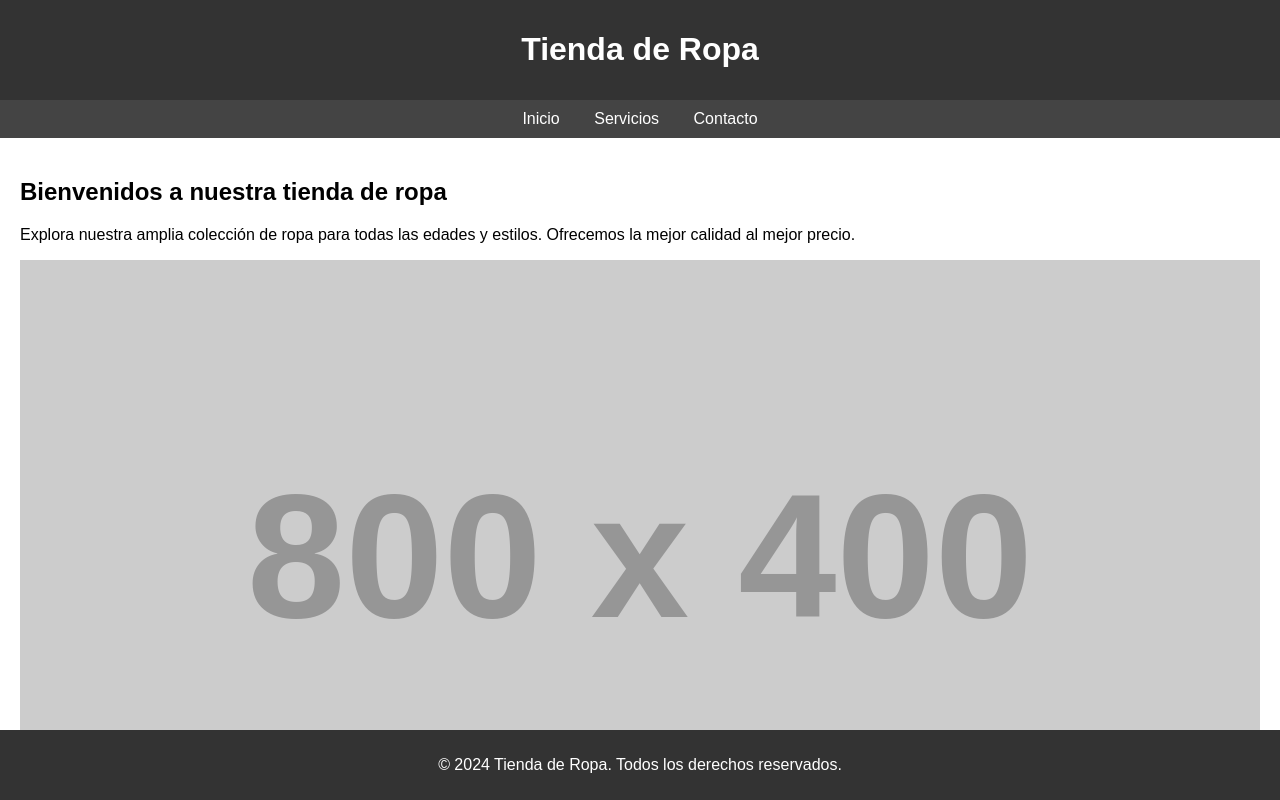
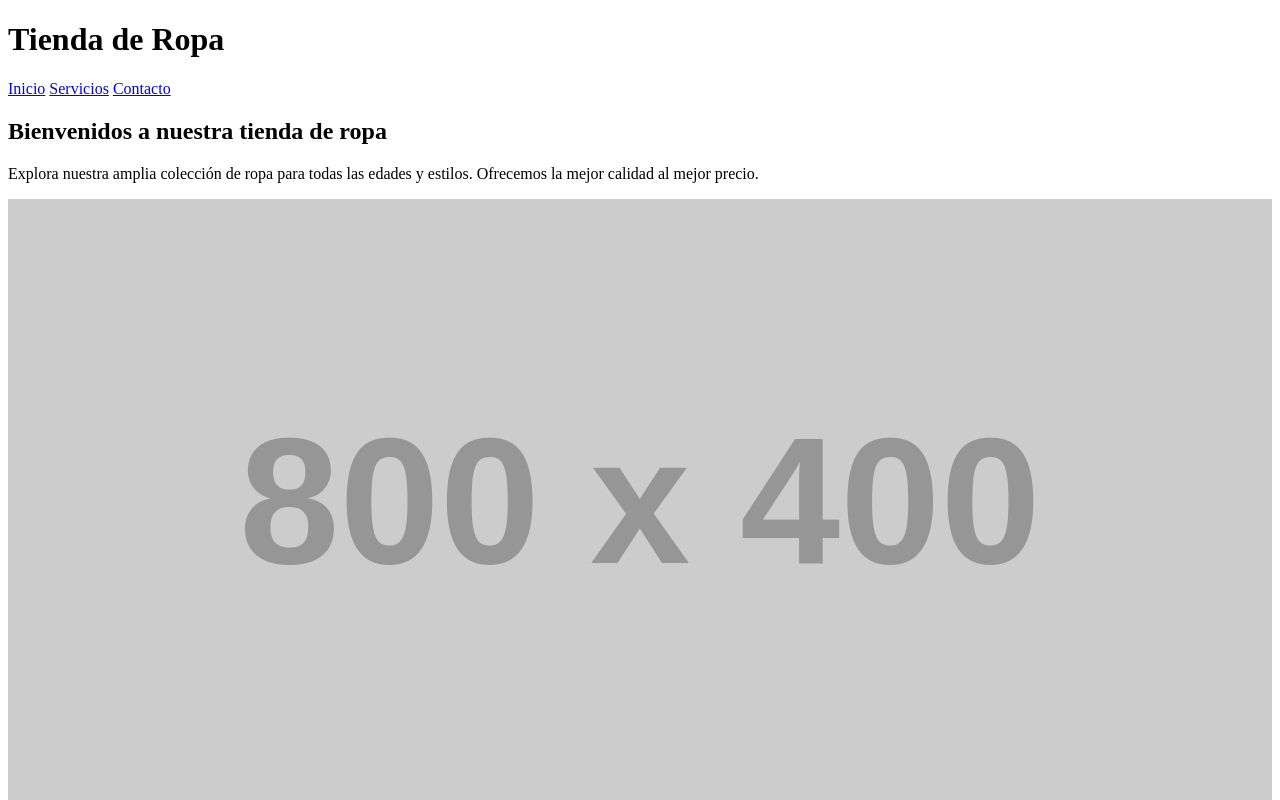
Before and after one commit to luisguzman23/paginaderopa, a plain HTML site: page index.html in a window 1280 px wide. Shown: the top 800 px of the page. Drawn offline with Linux system fonts and the light colour scheme; placeholder pictures from the web are drawn by us.

Commit message:
Update index.html
html

```diff
--- a/index.html
+++ b/index.html
@@ -4,41 +4,7 @@
     <meta charset="UTF-8">
     <meta name="viewport" content="width=device-width, initial-scale=1.0">
     <title>Tienda de Ropa</title>
-    <style>
-        body {
-            font-family: Arial, sans-serif;
-            margin: 0;
-            padding: 0;
-        }
-        header {
-            background-color: #333;
-            color: white;
-            padding: 10px 0;
-            text-align: center;
-        }
-        nav {
-            background-color: #444;
-            padding: 10px;
-            text-align: center;
-        }
-        nav a {
-            color: white;
-            margin: 0 15px;
-            text-decoration: none;
-        }
-        .container {
-            padding: 20px;
-        }
-        footer {
-            background-color: #333;
-            color: white;
-            text-align: center;
-            padding: 10px 0;
-            position: fixed;
-            width: 100%;
-            bottom: 0;
-        }
-    </style>
+
 </head>
 <body>
     <header>
```
